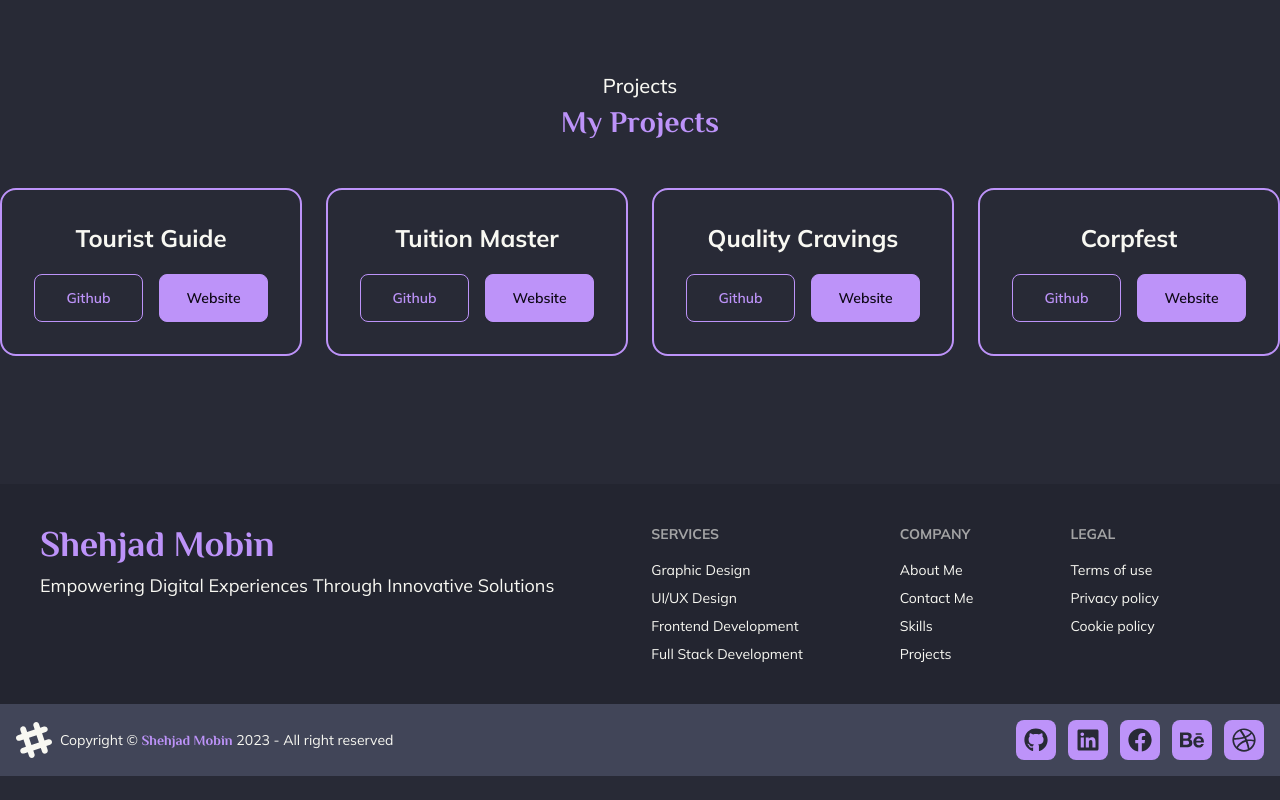
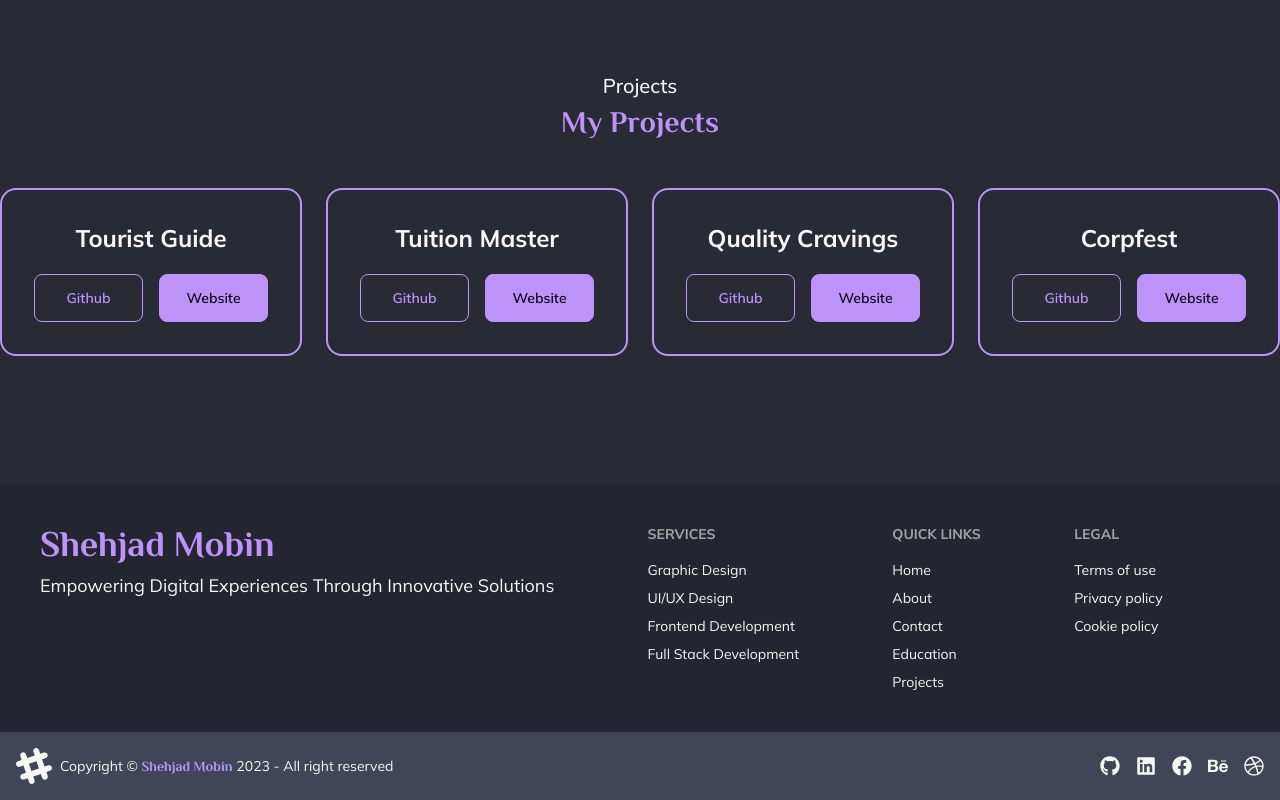
Before and after one commit to sm0bin/portfolio-smobin, a React (Vite) app: page / in a window 1280 px wide. Shown: the part 3547-4347 px from the top of the page. Before the commit the page ends 4323 px from the top, so only its background shows below. Built offline with nearby package versions, Linux system fonts and the light colour scheme.

Commit message:
footer links

```diff
--- a/src/components/shared/Footer.jsx
+++ b/src/components/shared/Footer.jsx
@@ -1,7 +1,40 @@
 import { Link } from "react-router-dom";
 import { FaGithub, FaLinkedin, FaFacebook, FaBehance, FaDribbble } from "react-icons/fa";
+import { Link as LinkScroll } from "react-scroll";
 
 const Footer = () => {
+
+    const navLinksWithPath = [
+        { title: "Home", path: "hero" },
+        { title: "About", path: "about" },
+        { title: "Contact", path: "contact" },
+        { title: "Education", path: "education" },
+        { title: "Projects", path: "projects" }
+
+    ]
+
+    const socialLinks = [
+        { icon: <FaGithub />, link: 'https://github.com/sm0bin' },
+        { icon: <FaLinkedin />, link: 'https://www.linkedin.com/in/sm0bin/' },
+        { icon: <FaFacebook />, link: 'https://www.facebook.com/m00bin/' },
+        { icon: <FaBehance />, link: 'https://www.behance.net/smobin' },
+        { icon: <FaDribbble />, link: 'https://dribbble.com/smobin' }
+    ]
+
+    const navLinks = navLinksWithPath.map((link) => {
+        return (
+            <LinkScroll
+                key={link.path}
+                activeClass="active"
+                spy={true}
+                smooth={true}
+                offset={-100}
+                duration={500}
+                // onSetActive={handleSetActive}
+                to={link.path}>{link.title}</LinkScroll>
+        )
+    })
+
     return (
         <footer>
 
@@ -19,11 +52,8 @@ const Footer = () => {
                     <a className="link link-hover">Full Stack Development</a>
                 </nav>
                 <nav>
-                    <header className="footer-title">Company</header>
-                    <a className="link link-hover">About Me</a>
-                    <a className="link link-hover">Contact Me</a>
-                    <a className="link link-hover">Skills</a>
-                    <a className="link link-hover">Projects</a>
+                    <header className="footer-title">Quick Links</header>
+                    {navLinks}
                 </nav>
                 <nav>
                     <header className="footer-title">Legal</header>
@@ -39,15 +69,15 @@ const Footer = () => {
                     <svg width="36" height="36" viewBox="0 0 24 24" xmlns="http://www.w3.org/2000/svg" fillRule="evenodd" clipRule="evenodd" className="fill-current"><path d="M22.672 15.226l-2.432.811.841 2.515c.33 1.019-.209 2.127-1.23 2.456-1.15.325-2.148-.321-2.463-1.226l-.84-2.518-5.013 1.677.84 2.517c.391 1.203-.434 2.542-1.831 2.542-.88 0-1.601-.564-1.86-1.314l-.842-2.516-2.431.809c-1.135.328-2.145-.317-2.463-1.229-.329-1.018.211-2.127 1.231-2.456l2.432-.809-1.621-4.823-2.432.808c-1.355.384-2.558-.59-2.558-1.839 0-.817.509-1.582 1.327-1.846l2.433-.809-.842-2.515c-.33-1.02.211-2.129 1.232-2.458 1.02-.329 2.13.209 2.461 1.229l.842 2.515 5.011-1.677-.839-2.517c-.403-1.238.484-2.553 1.843-2.553.819 0 1.585.509 1.85 1.326l.841 2.517 2.431-.81c1.02-.33 2.131.211 2.461 1.229.332 1.018-.21 2.126-1.23 2.456l-2.433.809 1.622 4.823 2.433-.809c1.242-.401 2.557.484 2.557 1.838 0 .819-.51 1.583-1.328 1.847m-8.992-6.428l-5.01 1.675 1.619 4.828 5.011-1.674-1.62-4.829z"></path></svg>
                     <p>Copyright © <span className="font-head text-secondary">Shehjad Mobin</span> 2023 - All right reserved</p>
                 </aside>
-                <nav className="grid-flow-col gap-3 md:place-self-center md:justify-self-end text-2xl">
-                    <Link className="p-2 rounded-lg bg-secondary text-base-100 hover:scale-90 duration-300" to='https://github.com/sm0bin' target="_blank"><FaGithub /></Link>
-                    <Link className="p-2 rounded-lg bg-secondary text-base-100 hover:scale-90 duration-300" to='https://www.linkedin.com/in/m0bin/' target="_blank"><FaLinkedin /></Link>
-                    <Link className="p-2 rounded-lg bg-secondary text-base-100 hover:scale-90 duration-300" to='https://www.facebook.com/m00bin/' target="_blank"><FaFacebook /></Link>
-                    <Link className="p-2 rounded-lg bg-secondary text-base-100 hover:scale-90 duration-300" to='https://www.behance.net/smobin' target="_blank"><FaBehance /></Link>
-                    <Link className="p-2 rounded-lg bg-secondary text-base-100 hover:scale-90 duration-300" to='https://dribbble.com/smobin' target="_blank"><FaDribbble /></Link>
+                <nav className="grid-flow-col gap-4 md:place-self-center md:justify-self-end text-2xl">
+                    {
+                        socialLinks.map((link, index) => (
+                            <Link key={index} className="text-xl hover:text-secondary duration-300" to={link.link} target="_blank">{link.icon}</Link>
+                        ))
+                    }
                 </nav>
             </div>
-        </footer>
+        </footer >
     );
 };
 
--- a/src/components/shared/Navbar.jsx
+++ b/src/components/shared/Navbar.jsx
@@ -17,7 +17,6 @@ const Navbar = () => {
             <li key={link.path}>
                 <Link
                     activeClass="active"
-                    // to="test1"
                     spy={true}
                     smooth={true}
                     offset={-100}
--- a/src/components/shared/Skills.jsx
+++ b/src/components/shared/Skills.jsx
@@ -6,7 +6,7 @@ import { TbBrandVscode } from "react-icons/tb";
 
 const Skills = () => {
     return (
-        <Marquee className="bg-secondary py-8 md:py-12 text-4xl md:text-7xl  text-base-100" pauseOnHover={true} delay={0} loop={0}>
+        <Marquee id='skills' className="bg-secondary py-8 md:py-12 text-4xl md:text-7xl  text-base-100" pauseOnHover={true} delay={0} loop={0}>
             {/* <div className="bg-secondary py-8 text-4xl flex"> */}
             <FaReact className="mr-20" />
             <FaNodeJs className="mr-20" />
```
